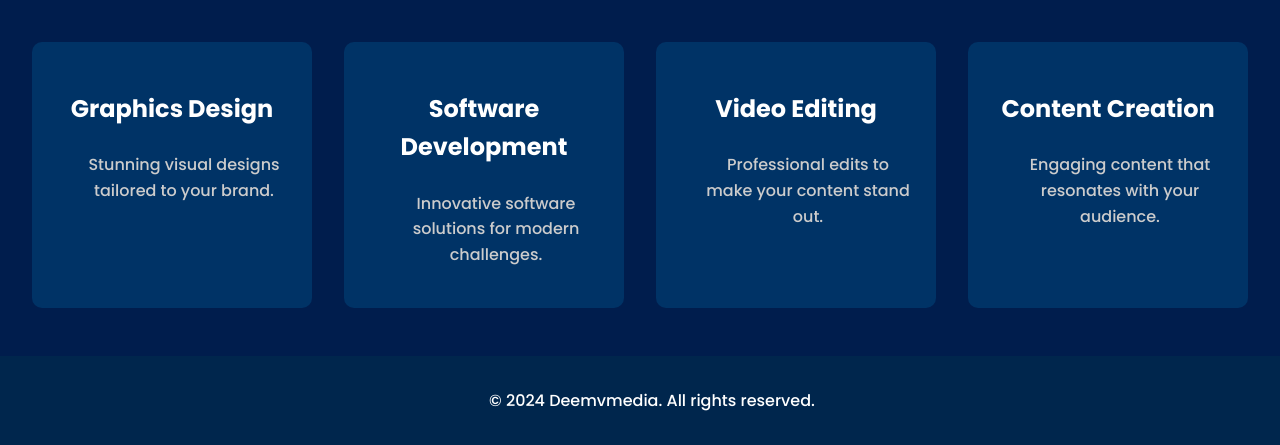
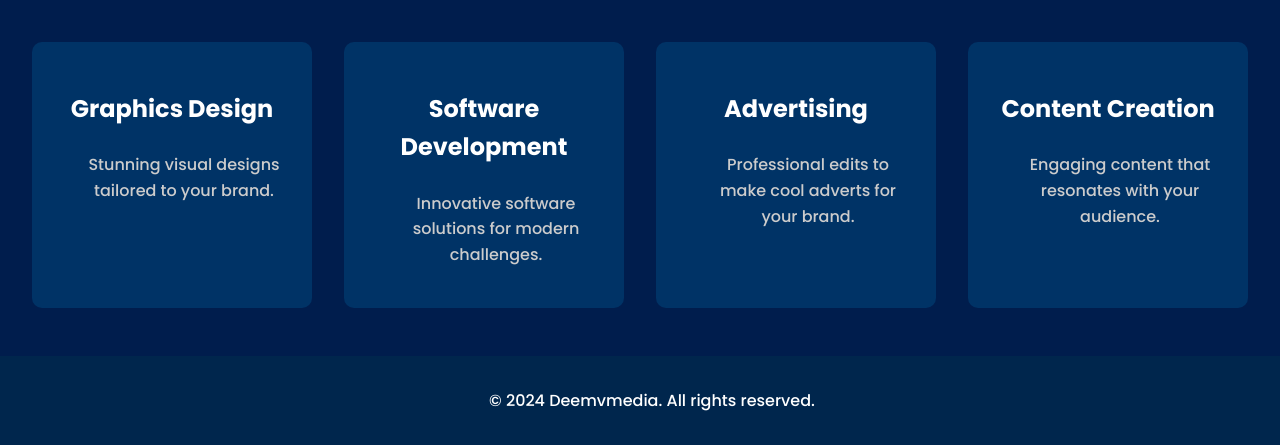
Before and after one commit to DanyMojekwu/Deemvmedia-Website, a plain HTML site: page deemvmedia website/index.html in a window 1280 px wide. Shown: the part 750-1195 px from the top of the page. Drawn offline with Linux system fonts and the light colour scheme; a script that the page names is missing.

Commit message:
Update index.html

```diff
--- a/deemvmedia website/index.html
+++ b/deemvmedia website/index.html
@@ -40,8 +40,8 @@
         <p>Innovative software solutions for modern challenges.</p>
       </div>
       <div class="service">
-        <h3>Video Editing</h3>
-        <p>Professional edits to make your content stand out.</p>
+        <h3>Advertising</h3>
+        <p>Professional edits to make cool adverts for your brand.</p>
       </div>
       <div class="service">
         <h3>Content Creation</h3>
```
